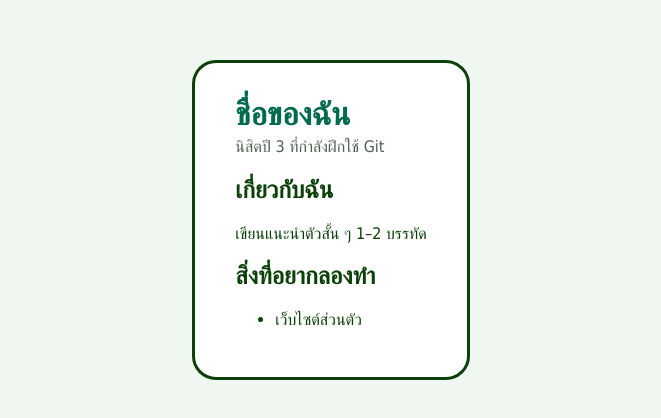
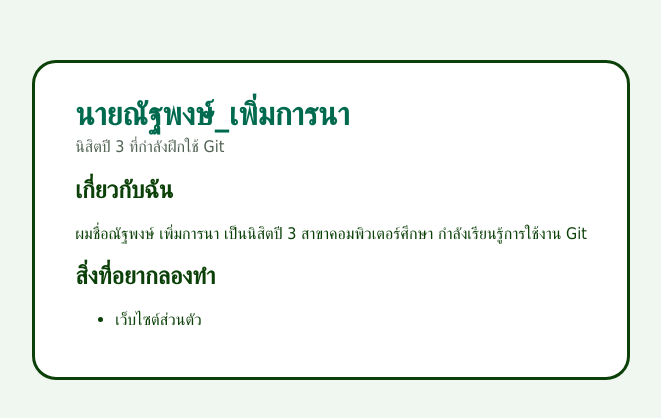
Before and after one commit to NATGIT67/my-profile, a plain HTML site: page index.html in a window 1280 px wide. Shown: the part 180-598 px from the top of the page, without its empty margins (309-970 px from the left). Drawn offline with Linux system fonts and the light colour scheme.

Commit message:
Add my name and intro

```diff
--- a/index.html
+++ b/index.html
@@ -8,11 +8,11 @@
 </head>
 <body>
   <main class="card">
-    <h1>ชื่อของฉัน</h1>
+    <h1>นายณัฐพงษ์_เพิ่มการนา</h1>
     <p class="tagline">นิสิตปี 3 ที่กำลังฝึกใช้ Git</p>
 
     <h2>เกี่ยวกับฉัน</h2>
-    <p>เขียนแนะนำตัวสั้น ๆ 1–2 บรรทัด</p>
+    <p>ผมชื่อณัฐพงษ์ เพิ่มการนา เป็นนิสิตปี 3 สาขาคอมพิวเตอร์ศึกษา กำลังเรียนรู้การใช้งาน Git</p>
 
     <h2>สิ่งที่อยากลองทำ</h2>
     <ul>
```
